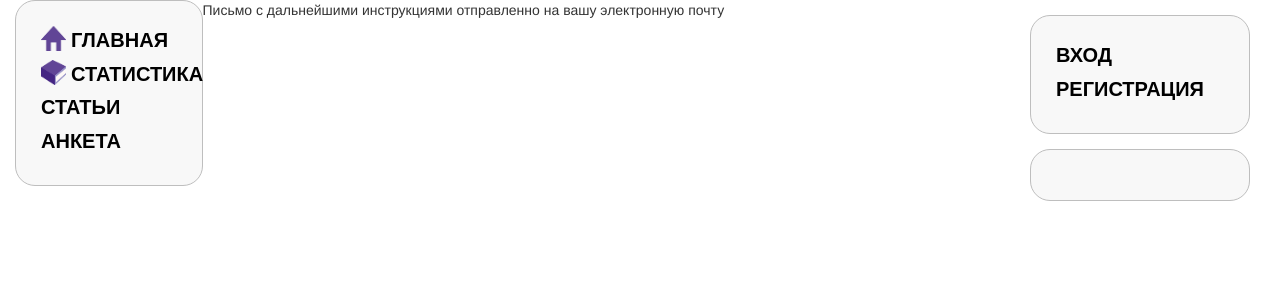
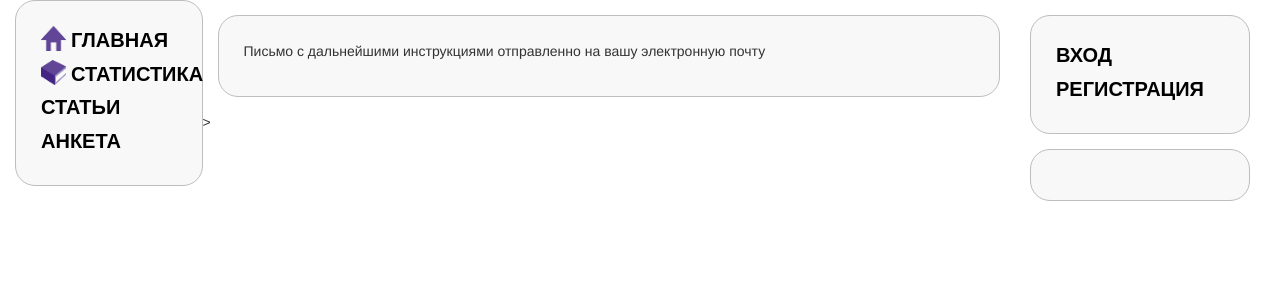
Before and after one commit to Moria-Mel/Caffeine, a Django app: a page that uses caffeine/templates/registration/password_reset_done.html in a window 1280 px wide. Shown: the top 300 px of the page. Run offline with Django 3.2, Linux system fonts and the light colour scheme; some libraries are stand-ins or nearby versions.

Commit message:
div in registration templates

```diff
--- a/caffeine/templates/registration/logged_out.html
+++ b/caffeine/templates/registration/logged_out.html
@@ -1,9 +1,9 @@
 {% extends "base_generic.html" %}
 
 {% block content %}
+<div class="style">
 <p>Вы вышли из аккаунта!</p>
 
 <a href="{% url 'login'%}">Нажмите здесь, чтобы войти обратно</a>
-{% endblock
-
- %}
+</div>>
+{% endblock %}
--- a/caffeine/templates/registration/login.html
+++ b/caffeine/templates/registration/login.html
@@ -1,7 +1,7 @@
 {% extends "base_generic.html" %}
 
 {% block content %}
-
+<div class="style">
 {% if form.errors %}
   <p>Your username and password didn't match. Please try again.</p>
 {% endif %}
@@ -29,5 +29,5 @@
 </form>
 
 <p><a href="{% url 'password_reset' %}">Забыли пароль?</a></p>
-
+</div>
 {% endblock %}
--- a/caffeine/templates/registration/password_reset_complete.html
+++ b/caffeine/templates/registration/password_reset_complete.html
@@ -1,9 +1,9 @@
 {% extends "base_generic.html" %}
 {% block content %}
-
+<div class="style">
 <h1>Вы успешно сменили пароль!</h1>
 <p><a href="{% url 'login' %}">Авторизоваться?</a></p>
-
+</div>
 {% endblock %
 
 }
--- a/caffeine/templates/registration/password_reset_confirm.html
+++ b/caffeine/templates/registration/password_reset_confirm.html
@@ -1,6 +1,7 @@
 {% extends "base_generic.html" %}
 
 {% block content %}
+<div class="style">
 
     {% if validlink %}
         <p>Введите и подтвердите новый пароль.</p>
@@ -27,5 +28,5 @@
         <h1>Что-то пошло не так</h1>
         <p>Ссылка для сброса пароля некорректная. Возможно, она уже была использована. Пожалуйста, запросите ссылку повторно.</p>
     {% endif %}
-
+</div>
 {% endblock %}
--- a/caffeine/templates/registration/password_reset_done.html
+++ b/caffeine/templates/registration/password_reset_done.html
@@ -1,4 +1,6 @@
 {% extends "base_generic.html" %}
 {% block content %}
+<div class="style">
 <p>Письмо с дальнейшими инструкциями отправленно на вашу электронную почту</p>
+</div>>
 {% endblock %}
--- a/caffeine/templates/registration/password_reset_form.html
+++ b/caffeine/templates/registration/password_reset_form.html
@@ -1,11 +1,11 @@
 {% extends "base_generic.html" %}
 {% block content %}
-
+<div class="style">
 <form action="" method="post">{% csrf_token %}
     {% if form.email.errors %} {{ form.email.errors }} {% endif %}
         <p>Введите электронную почту:</p>
         <p>{{ form.email }}</p>
     <input type="submit" class="btn btn-default btn-lg" value="Сбросить пароль" />
 </form>
-
+</div>
 {% endblock %}
--- a/caffeine/templates/registration/register.html
+++ b/caffeine/templates/registration/register.html
@@ -1,7 +1,7 @@
 {% extends "base_generic.html" %}
 
 {% block content %}
-
+<div class="style">
 <form method="post">
 {% csrf_token %}
 <table>
@@ -31,5 +31,5 @@
 </form>
 
 <p><a href="{% url 'login' %}">Уже есть аккаунт?</a></p>
-
+</div>
 {% endblock %}
```
Also changed, not shown: caffeine/db.sqlite3.
